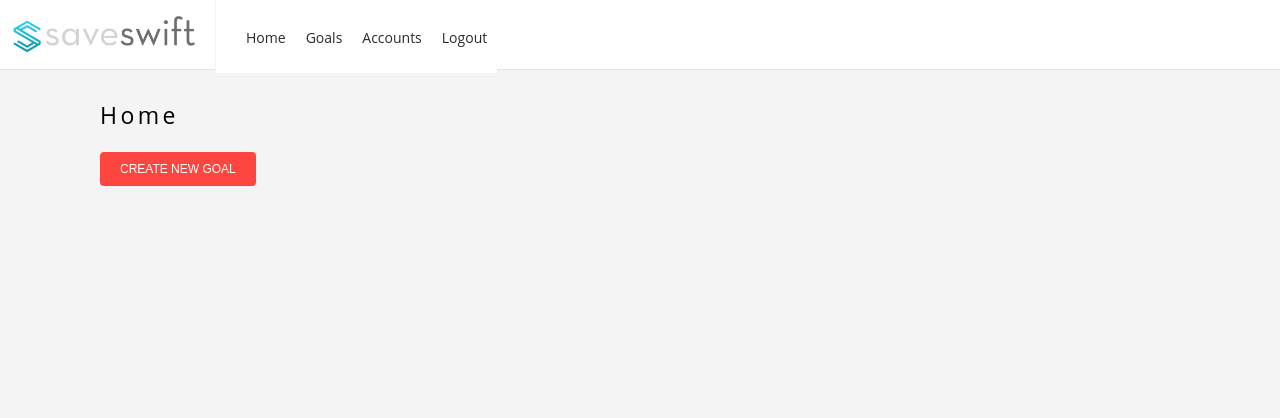
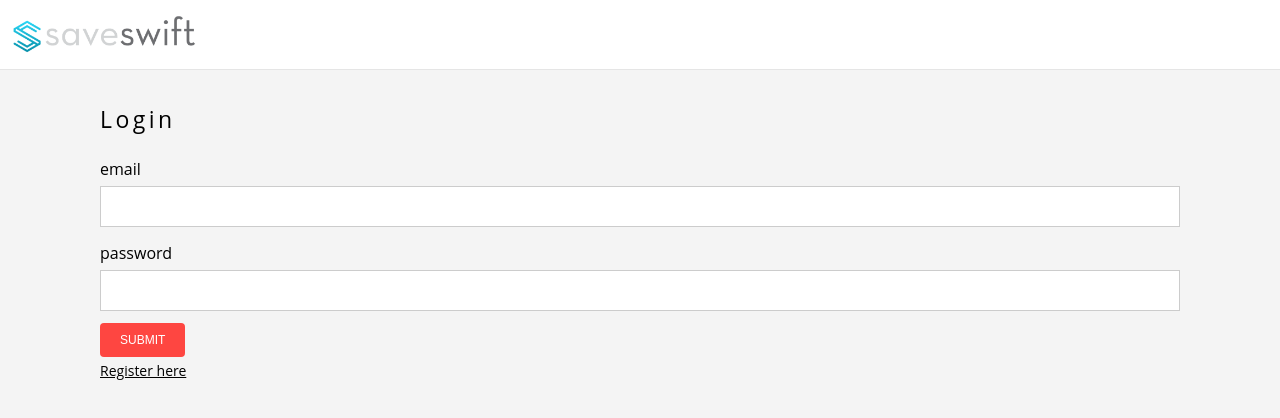
Before and after one commit to danbirch9000/nuxt-spike, a Nuxt app: page / in a window 1280 px wide. Shown: the top 418 px of the page. Built offline with nearby package versions, Linux system fonts and the light colour scheme; no server answers; what vue-highcharts, vuejs-dialog would draw is missing.

Commit message:
amended login process

```diff
--- a/pages/auth/index.vue
+++ b/components/Login.vue
@@ -1,5 +1,5 @@
 <template>
-  <section class="container">
+  <section>
       <h1>{{ isLogin ? 'Login' : 'Register' }}</h1>
       <div class="container">
         <div class="row">
--- a/layouts/default.vue
+++ b/layouts/default.vue
@@ -3,7 +3,7 @@
     <nav>
       <a class="navbar-brand" href="/"><img src="/assets/images/saveswiftlogo.png" /></a>
       <a class="burger-menu" @click="toggleMenu()"></a>
-      <div :class="{'active': menuState}" class="menu">
+      <div :class="{'active': menuState}" class="menu" v-if="isLoggedIn()">
         <ul>
           <nuxt-link to="/" tag="li" active-class="active"><a>Home</a></nuxt-link>
           <nuxt-link to="/goals" tag="li" active-class="active"><a>Goals</a></nuxt-link>
@@ -32,10 +32,12 @@ export default {
   methods: {
     logout() {
       this.$store.dispatch("LOGOUT");
-      this.$router.push("/auth");
     },
     toggleMenu() {
       this.$store.commit("TOGGLE_MENU");
+    },
+    isLoggedIn() {
+      return this.$store.getters.IS_AUTHENTICATED;
     }
   }
 };
--- a/middleware/auth.js
+++ b/middleware/auth.js
@@ -1,6 +1,6 @@
 export default function(context) {
   console.log("[Middleware] Just Auth");
   if (!context.store.getters.IS_AUTHENTICATED) {
-    context.redirect("/auth");
+    context.redirect("/");
   }
 }
--- a/pages/index.vue
+++ b/pages/index.vue
@@ -1,22 +1,17 @@
 <template>
   <section class="container">
     <div>
-      <h1>Home</h1>
-      <div class="container">
-        <div class="row">
-          <div class="col-md">
-            <nuxt-link tag="button" to="/create-new" class="btn btn-primary btn-lg btn-block">Create new goal</nuxt-link>
-          </div>
-        </div>
-      </div>
+      <Login />
     </div>
   </section>
 </template>
 
 
 <script>
+import Login from "~/components/Login";
 export default {
-  middleware: ["check-auth", "auth"],
+  components: { Login },
+  // middleware: ["check-auth", "auth"],
   beforeMount() {
     this.$store.commit("CLOSE_MENU");
   }
--- a/store/user/index.js
+++ b/store/user/index.js
@@ -1,5 +1,5 @@
-import Vuex from 'vuex'
-import axios from 'axios'
+import Vuex from "vuex";
+import axios from "axios";
 import Cookie from "js-cookie";
 
 export default {
@@ -14,7 +14,7 @@ export default {
     SET_TOKEN(state, token) {
       state.token = token;
     },
-    SET_USER_ID(state, id){
+    SET_USER_ID(state, id) {
       state.userId = id;
     },
     CLEAR_TOKEN(state) {
@@ -52,7 +52,7 @@ export default {
           vuexContext.commit("SET_TOKEN", result.idToken);
           vuexContext.commit("REMOVE_ERROR");
 
-          let userInfo = result.idToken.split('.');
+          let userInfo = result.idToken.split(".");
           let userDetails = JSON.parse(atob(userInfo[1]));
           vuexContext.commit("SET_USER_ID", userDetails.user_id);
           localStorage.setItem("token", result.idToken);
@@ -95,7 +95,7 @@ export default {
       }
 
       token = localStorage.getItem("token");
-        expirationDate = localStorage.getItem("tokenExpiration");
+      expirationDate = localStorage.getItem("tokenExpiration");
 
       if (new Date().getTime() > +expirationDate || !token) {
         console.log("No token or invalid token");
@@ -103,10 +103,12 @@ export default {
         return;
       }
 
-      let userInfo = token.split('.');
+      let userInfo = token.split(".");
       let userDetails = JSON.parse(atob(userInfo[1]));
       vuexContext.commit("SET_USER_ID", userDetails.user_id);
       vuexContext.commit("SET_TOKEN", token);
+      // this.router.push("/goals");
+      console.log("redirect users to goals");
     },
     LOGOUT(vuexContext) {
       vuexContext.commit("CLEAR_TOKEN");
@@ -116,6 +118,7 @@ export default {
         localStorage.removeItem("token");
         localStorage.removeItem("tokenExpiration");
       }
+      this.$router.push("/");
     }
   },
   getters: {
```
